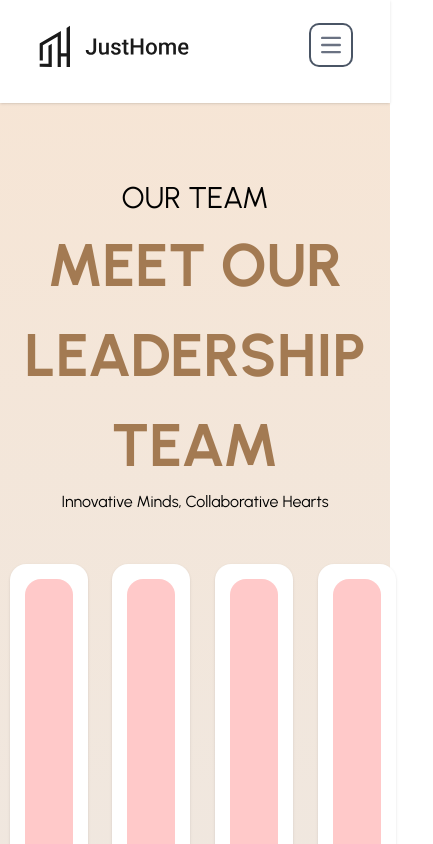
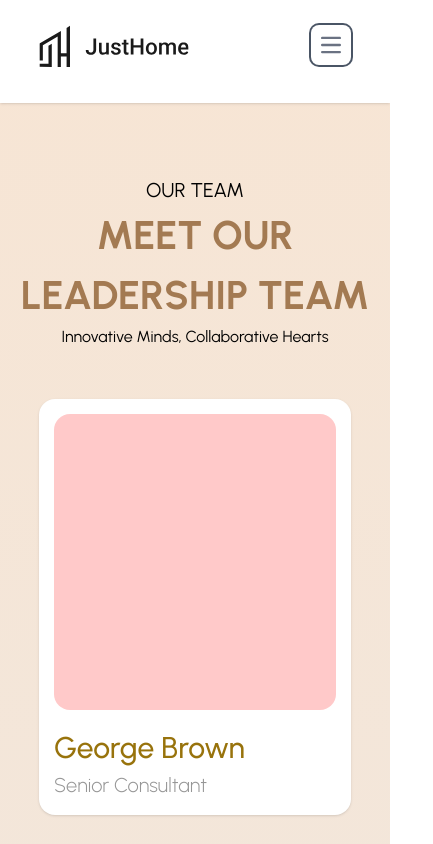
Before and after one commit to manucho4015/luxe-consult-react, a React (Vite) app: page /meet-the-team in a window 390 px wide. Shown: the top 844 px of the page, 433 px wide, since content can reach past the window. Built offline with nearby package versions, Linux system fonts and the light colour scheme.

Commit message:
responsiveness -> leadership team

```diff
--- a/src/pages/team/Index.tsx
+++ b/src/pages/team/Index.tsx
@@ -6,10 +6,10 @@ const Index = () => {
     const arr = Array.from(Array(6).keys())
     return (
         <div className="min-h-[100vh] w-full bg-linear-to-b from-[#F7E5D4] to-[#E9E9E9] inline-block">
-            <h3 className="mt-[175px] text-center text-[30px] uppercase">our team</h3>
-            <h4 className="uppercase text-center text-[60px] text-[#A37A52] font-bold">meet our leadership team</h4>
+            <h3 className="mt-[175px] text-center text-[20px] lg:text-[30px] uppercase">our team</h3>
+            <h4 className="uppercase text-center text-[40px] lg:text-[60px] text-[#A37A52] font-bold">meet our leadership team</h4>
             <p className="text-center capitalize">innovative minds, collaborative hearts</p>
-            <div className="grid grid-cols-4 px-[2.5vw] gap-10 mt-[50px] mb-[50px]">
+            <div className="grid md:grid-cols-2 lg:grid-cols-4 px-[10vw] lg:px-[2.5vw] gap-10 mt-[50px] mb-[50px]">
                 {
                     arr.map((item) => (
                         <TeamMember key={item} />
--- a/src/pages/team/components/TeamMember.tsx
+++ b/src/pages/team/components/TeamMember.tsx
@@ -2,7 +2,7 @@
 
 const TeamMember = () => {
     return (
-        <div className='bg-white inline-block rounded-2xl p-[15px] max-w-[374px] max-h-[443pxpx] w-[20vw] h-[60vh] shadow'>
+        <div className='bg-white inline-block rounded-2xl p-[15px] max-w-[374px]  lg:max-h-[443pxpx] w-full md:w-[40vw] lg:w-[20vw] lg:h-[60vh] shadow'>
             {/* image */}
             <div className="bg-red-200 rounded-2xl p-[10px]  max-h-[296.27px] w-full h-[55vh]">
             </div>
```
